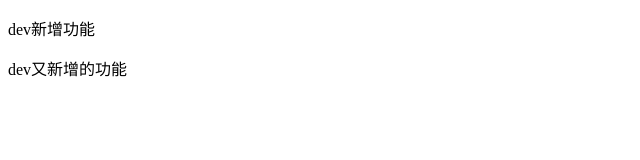
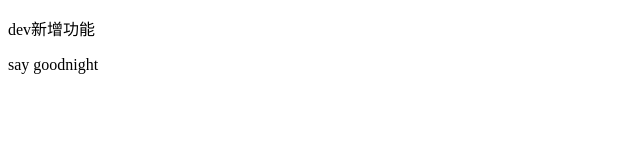
Before and after one commit to myjinji-dj/my, a plain HTML site: page user.html in a window 1280 px wide. Shown: the full height of the page, 0-640 px from the left. Drawn offline with Linux system fonts and the light colour scheme.

Commit message:
修改mastar功能

```diff
--- a/user.html
+++ b/user.html
@@ -11,10 +11,7 @@
     <p>
         dev新增功能
     </p>
-
-    <p>dev又新增的功能
-
-    </p>
+    <p>say goodnight</p>
 </body>
 
 </html>
```
